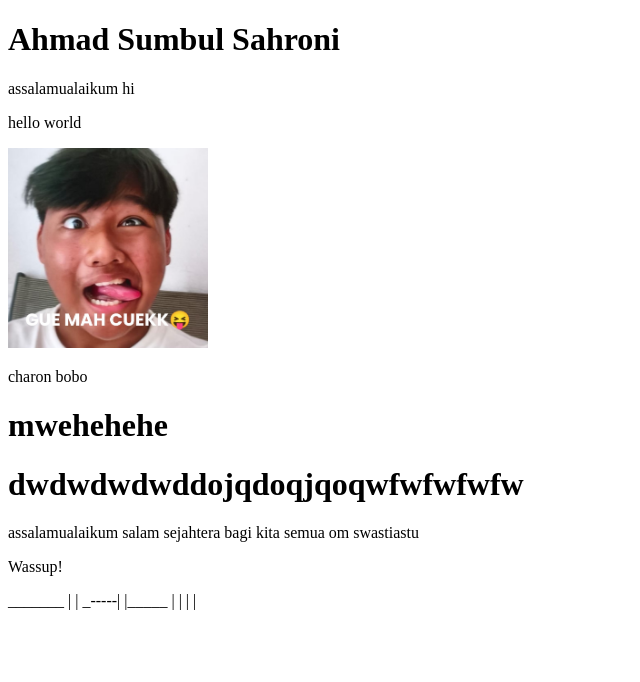
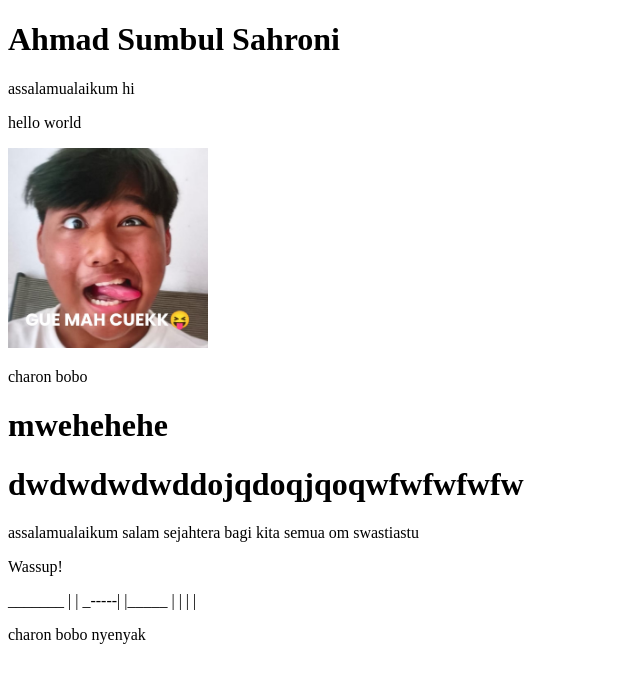
Before and after one commit to 444Nazky/test-aja, a plain HTML site: page index.html in a window 1280 px wide. Shown: the whole page, without its empty margins (0-640 px from the left). Drawn offline with Linux system fonts and the light colour scheme.

Commit message:
Update index.html

```diff
--- a/index.html
+++ b/index.html
@@ -21,5 +21,6 @@
        _-----|     |_____
       |      |     |     |
     </p>
+    <p>charon bobo nyenyak</p>
 </body>
 </html>
```
